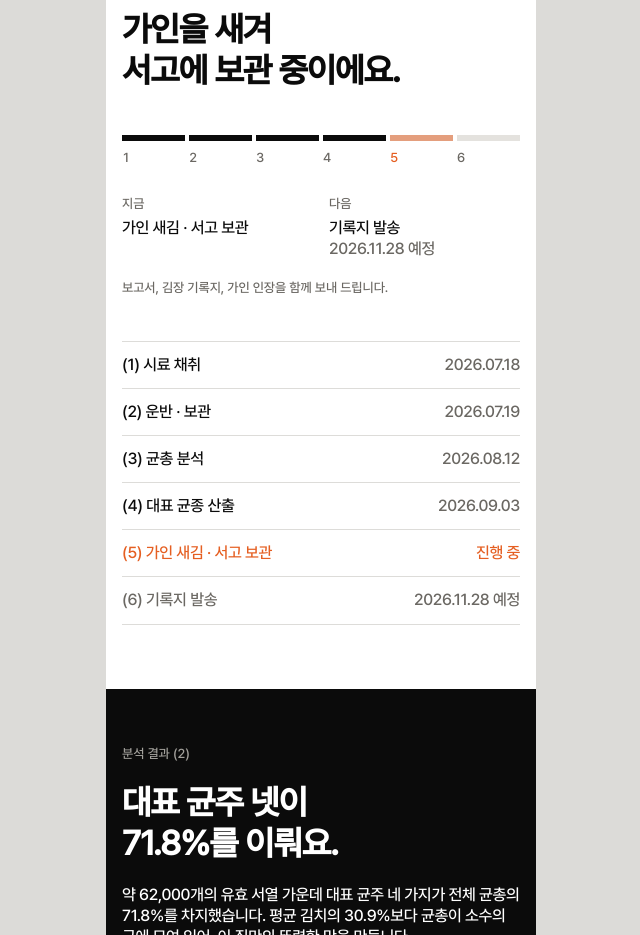
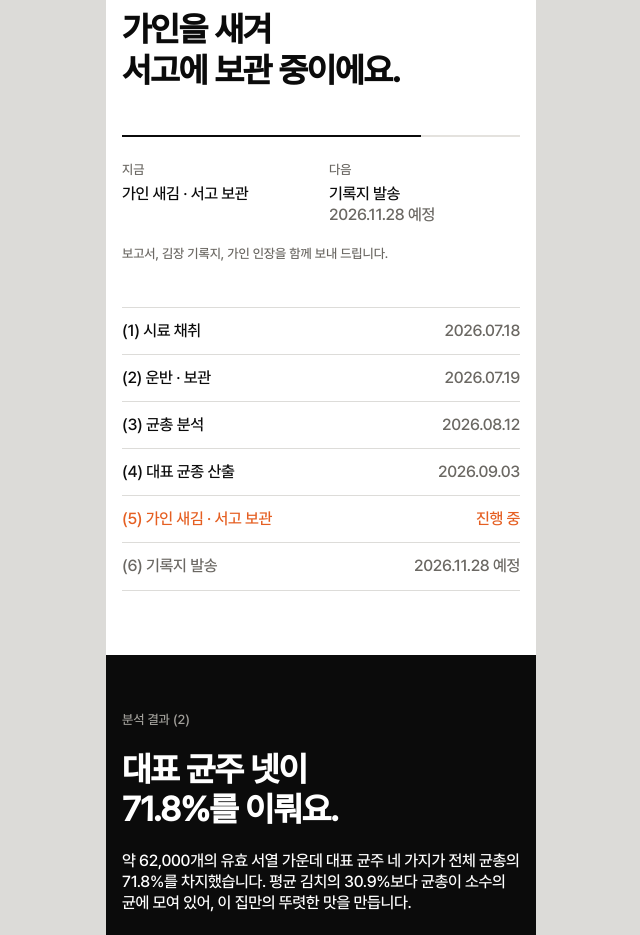
Before and after one commit to yerin55746302/sonmat, a plain HTML site: page sonmat-record/index.html in a window 1280 px wide. Shown: the part 1080-2015 px from the top of the page, without its empty margins (319-959 px from the left). Drawn offline with Linux system fonts and the light colour scheme.

Commit message:
진행 막대를 한 줄로
Co-Authored-By: Claude Opus 5.5 <noreply@anthropic.com>
Claude-Session: https://claude.ai/code/session_01X4bk9LDWvKN8AQW18Fimjf

```diff
--- a/sonmat-record/index.html
+++ b/sonmat-record/index.html
@@ -73,17 +73,11 @@ button{font:inherit;color:inherit;background:none;border:0;cursor:pointer;text-a
 /* progress panel */
 .count{display:flex;align-items:flex-end;gap:2px;margin-top:30px}
 .count .xl{font-size:clamp(120px,38vw,160px);line-height:.78;letter-spacing:-.06em}
-/* 진행 단계: 여섯 칸 막대 + 지금/다음 */
-.seg{list-style:none;display:grid;grid-template-columns:repeat(6,1fr);gap:4px}
-.seg li{color:var(--muted);font-variant-numeric:tabular-nums}
-.seg li i{display:block;height:6px;background:#e4e2de;margin-bottom:8px;position:relative;overflow:hidden}
-.seg li i b{position:absolute;inset:0;background:var(--ink);transform:scaleX(0);transform-origin:left;transition:transform .5s cubic-bezier(.2,.7,.2,1)}
-.seg li.now i b{background:var(--accent)}
-.seg li.now{color:var(--accent)}
-.pg.in .seg li.done i b,.pg.in .seg li.now i b{transform:none}
-.seg li.now i b{animation:segpulse 2.4s ease-in-out 1.2s infinite}
-@keyframes segpulse{50%{opacity:.45}}
-.pg-now{display:grid;grid-template-columns:1fr 1fr;column-gap:16px;margin-top:28px}
+/* 진행 단계: 한 줄 막대 */
+.bar{height:2px;background:#e4e2de;position:relative;overflow:hidden}
+.bar b{position:absolute;inset:0 auto 0 0;width:var(--w,0);background:var(--ink);transform:scaleX(0);transform-origin:left;transition:transform 1.4s cubic-bezier(.2,.7,.2,1)}
+.pg.in .bar b{transform:none}
+.pg-now{display:grid;grid-template-columns:1fr 1fr;column-gap:16px;margin-top:24px}
 .pg-now .m{margin-top:4px}
 
 /* bars */
@@ -201,7 +195,7 @@ details>div{padding:0 0 12px;color:var(--muted)}
   <p class="lb">진행 상황 (1)</p>
   <h2 class="l gap-m">가인을 새겨<br>서고에 보관 중이에요.</h2>
   <div class="pg gap-l rv" id="pg">
-    <ol class="seg" id="seg" aria-label="진행 단계"></ol>
+    <div class="bar" role="progressbar" aria-valuemin="0" aria-valuemax="6" id="bar"><b></b></div>
     <div class="pg-now">
       <div><p class="lb">지금</p><p class="m" id="pgNow"></p></div>
       <div><p class="lb">다음</p><p class="m" id="pgNext"></p></div>
@@ -322,7 +316,7 @@ const STEPS=[
   ["대표 균종 산출","2026.09.03"],["가인 새김 · 서고 보관","진행 중"],["기록지 발송","2026.11.28 예정"]];
 const DONE=4;
 document.getElementById("steps").innerHTML=STEPS.map((s,i)=>`<li class="${i<DONE?"":i===DONE?"now":"todo"}"><span>(${i+1}) ${s[0]}</span><span>${s[1]}</span></li>`).join("");
-document.getElementById("seg").innerHTML=STEPS.map((s,i)=>`<li class="${i<DONE?"done":i===DONE?"now":""}" title="${s[0]}"><i><b style="transition-delay:${i*.12}s"></b></i>${i+1}</li>`).join("");
+const bar=document.getElementById("bar");bar.style.setProperty("--w",((DONE+.5)/STEPS.length*100)+"%");bar.setAttribute("aria-valuenow",DONE+1);
 document.getElementById("pgNow").textContent=STEPS[DONE][0];
 document.getElementById("pgNext").innerHTML=`${STEPS[DONE+1][0]}<br><span class="mu">${STEPS[DONE+1][1]}</span>`;
 
```
